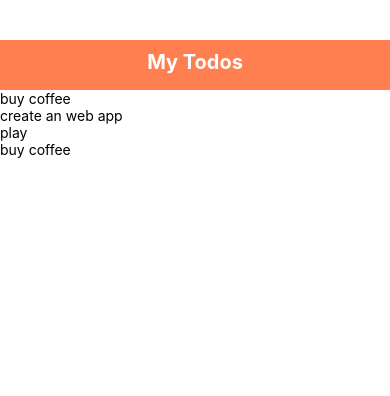
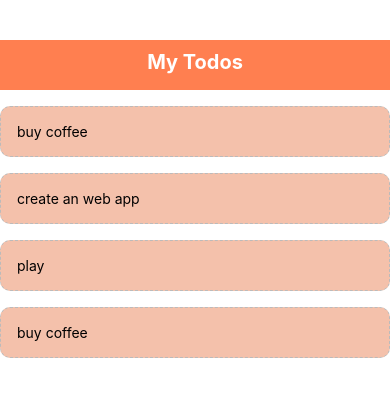
Before and after one commit to ThusharaSamaraweera/react-native-todo-app, a React Native app: screen / in a window 390 px wide. Shown: the top 396 px of the page. Built offline with nearby package versions, Linux system fonts and the light colour scheme.

Commit message:
list todos using TodoItem component

```diff
--- /dev/null
+++ b/src/components/TodoItem.js
@@ -0,0 +1,27 @@
+import React from "react";
+import {StyleSheet, View,  Text, TouchableOpacity} from 'react-native';
+
+const TodoItem = ({item}) => {
+
+  return (
+    <View style={styles.item}>
+        <Text style={styles.text}>{item.text}</Text>
+    </View>
+  )
+}
+
+const styles = StyleSheet.create({
+  item: {
+    flex: 1,
+    padding: 16,
+    marginTop: 16,
+    borderColor: '#bbb',
+    borderWidth: 1,
+    borderStyle: 'dashed',
+    borderRadius: 10,
+    flexDirection: 'row',
+    backgroundColor: '#f4c1ab',
+  },
+})
+
+export default TodoItem;
--- a/src/view/TodoApp.js
+++ b/src/view/TodoApp.js
@@ -1,6 +1,7 @@
 import React, {useState} from "react";
 import {View, Text, StyleSheet, FlatList} from "react-native";
 import Header from "../components/Header";
+import TodoItem from "../components/TodoItem";
 
 const TodoApp = () => {
   const [todos, setTodos] = useState(
@@ -18,7 +19,7 @@
               <FlatList
                 data={todos}
                 renderItem={({item}) => (
-                  <Text>{item.text}</Text>
+                  <TodoItem item={item}/>
                 )}
               />
         </View>
```
